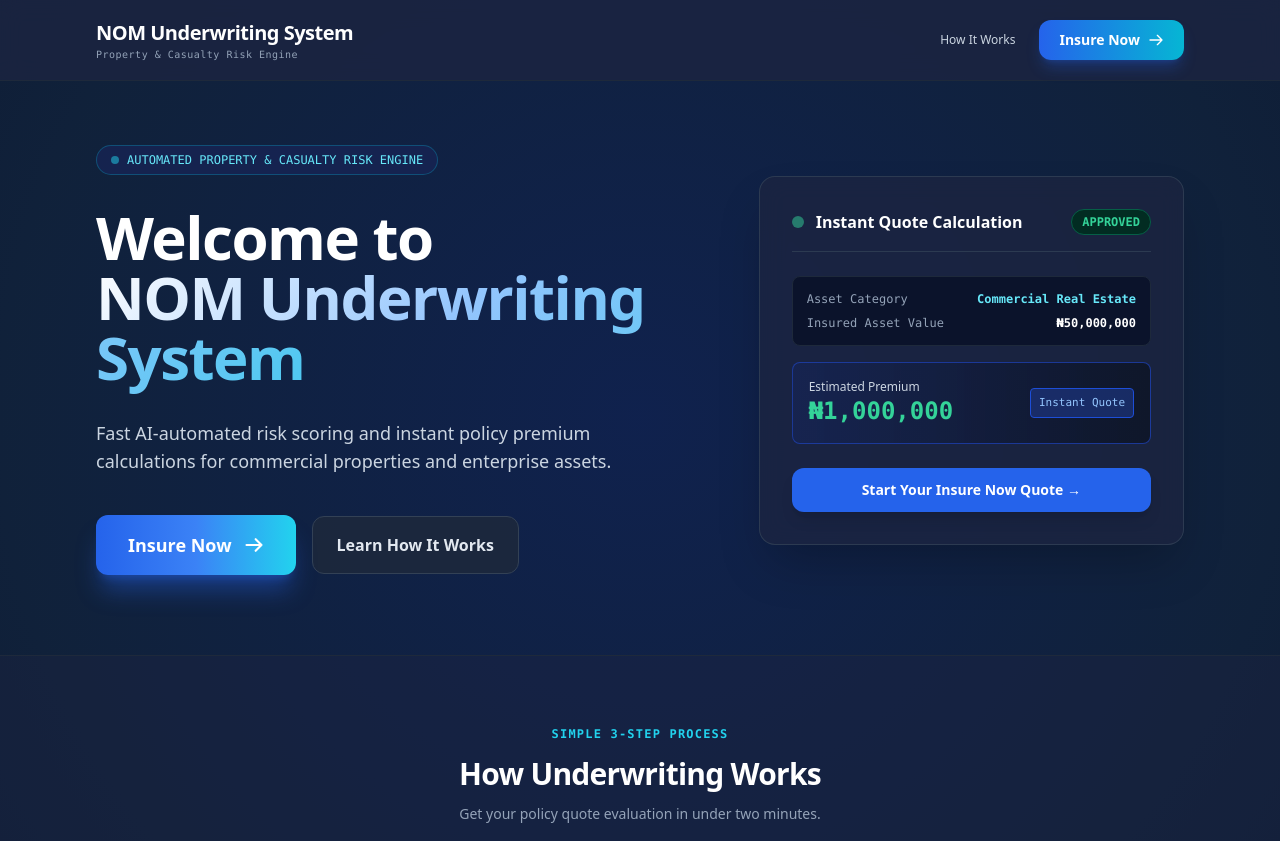
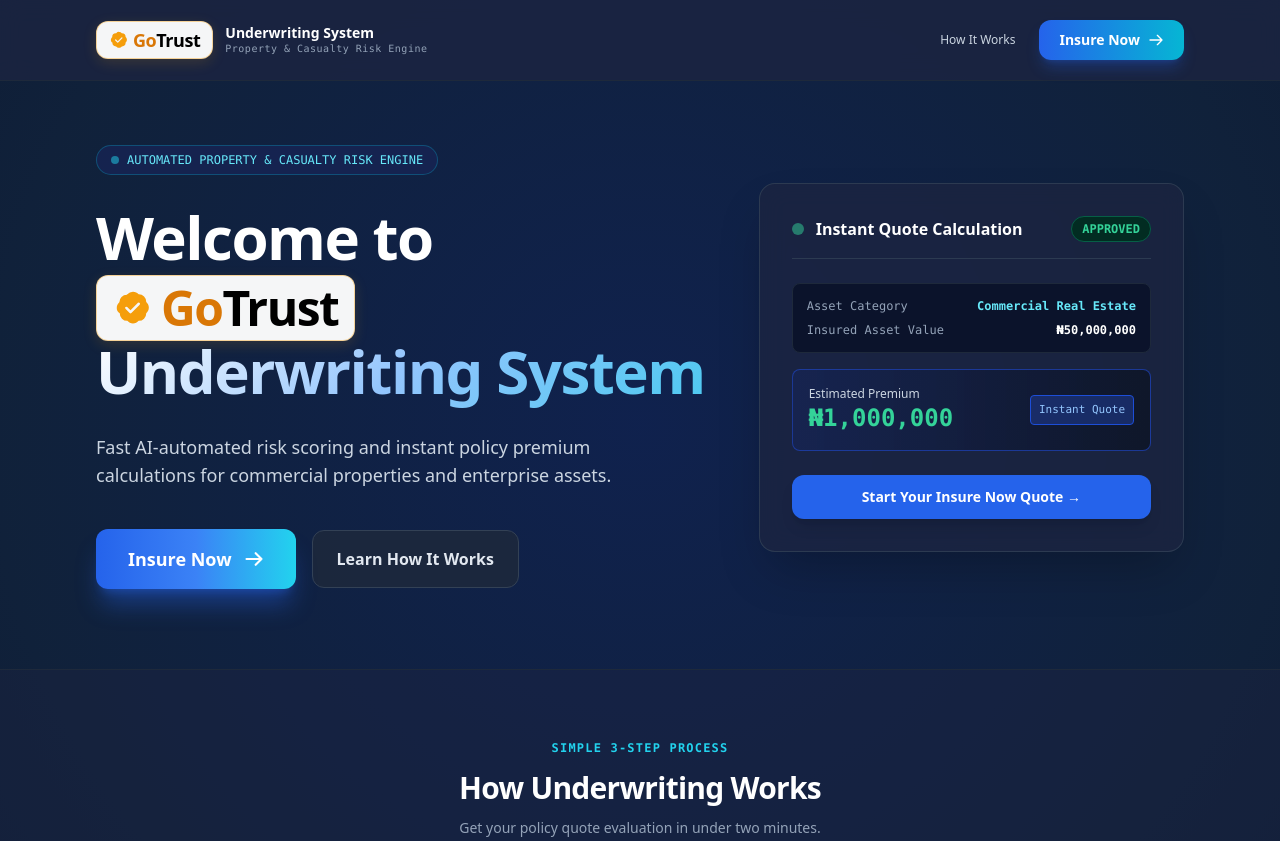
Before and after one commit to PrevailUgah/Nom-Insurance-Underwriting, a website: page public/index.html in a window 1280 px wide. Shown: the top 841 px of the page. Drawn offline with nearby package versions, Linux system fonts and the light colour scheme.

Commit message:
Please provide the code changes or file diffs you would like me to summarize.

```diff
--- a/public/index.html
+++ b/public/index.html
@@ -4,9 +4,9 @@
 <head>
     <meta charset="UTF-8">
     <meta name="viewport" content="width=device-width, initial-scale=1.0">
-    <title>NOM Underwriting System</title>
+    <title>GoTrust Underwriting System</title>
     <meta name="description"
-        content="Welcome to NOM Underwriting System - Fast automated Property & Casualty risk scoring and instant policy quotes.">
+        content="Welcome to GoTrust Underwriting System - Fast automated Property & Casualty risk scoring and instant policy quotes.">
     <!-- Tailwind CSS CDN -->
     <script src="https://cdn.tailwindcss.com"></script>
     <!-- Dark Blue Custom CSS Overrides -->
@@ -21,12 +21,20 @@
     <header class="border-b border-slate-800 bg-[#1c2541]/80 backdrop-blur-md sticky top-0 z-50">
         <div class="max-w-6xl mx-auto px-4 sm:px-6 lg:px-8 h-20 flex items-center justify-between">
             <!-- Brand Name -->
-            <a href="index.html" class="group">
-                <span
-                    class="font-extrabold text-xl tracking-tight text-white group-hover:text-cyan-400 transition-colors">NOM
-                    Underwriting System</span>
-                <span class="block text-[10px] text-slate-400 font-mono tracking-wider">Property & Casualty Risk
-                    Engine</span>
+            <a href="index.html" class="group flex items-center space-x-3">
+                <div class="gotrust-badge">
+                    <svg class="w-5 h-5 me-1 text-amber-500 fill-current shrink-0" viewBox="0 0 24 24">
+                        <path fill-rule="evenodd" clip-rule="evenodd"
+                            d="M8.603 3.799A4.49 4.49 0 0112 2.25c1.357 0 2.573.6 3.397 1.549a4.49 4.49 0 014.554 4.554c.949.824 1.549 2.04 1.549 3.397 0 1.357-.6 2.573-1.549 3.397a4.49 4.49 0 01-4.554 4.554c-.824.949-2.04 1.549-3.397 1.549-1.357 0-2.573-.6-3.397-1.549a4.49 4.49 0 01-4.554-4.554C2.85 14.573 2.25 13.357 2.25 12c0-1.357.6-2.573 1.549-3.397a4.49 4.49 0 014.554-4.554zM16.03 9.97a.75.75 0 00-1.06-1.06L10.5 13.39 8.53 11.42a.75.75 0 00-1.06 1.06l2.5 2.5a.75.75 0 001.06 0l5-5z" />
+                    </svg>
+                    <span class="gotrust-go text-lg tracking-tight">Go</span><span class="gotrust-trust text-lg tracking-tight">Trust</span>
+                </div>
+                <div>
+                    <span
+                        class="block text-sm font-extrabold text-white group-hover:text-cyan-400 transition-colors leading-tight">Underwriting System</span>
+                    <span class="block text-[10px] text-slate-400 font-mono tracking-wider">Property & Casualty Risk
+                        Engine</span>
+                </div>
             </a>
 
             <!-- Navigation Link & Action Button -->
@@ -62,7 +70,14 @@
                 <!-- Main Title requested by user -->
                 <h1 class="text-4xl sm:text-5xl lg:text-6xl font-black text-white tracking-tight leading-tight">
                     Welcome to <br>
-                    <span class="gradient-text">NOM Underwriting System</span>
+                    <div class="gotrust-badge text-3xl sm:text-4xl lg:text-5xl px-4 py-2 mt-2 me-2">
+                        <svg class="w-8 h-8 sm:w-10 sm:h-10 me-2 text-amber-500 fill-current shrink-0" viewBox="0 0 24 24">
+                            <path fill-rule="evenodd" clip-rule="evenodd"
+                                d="M8.603 3.799A4.49 4.49 0 0112 2.25c1.357 0 2.573.6 3.397 1.549a4.49 4.49 0 014.554 4.554c.949.824 1.549 2.04 1.549 3.397 0 1.357-.6 2.573-1.549 3.397a4.49 4.49 0 01-4.554 4.554c-.824.949-2.04 1.549-3.397 1.549-1.357 0-2.573-.6-3.397-1.549a4.49 4.49 0 01-4.554-4.554C2.85 14.573 2.25 13.357 2.25 12c0-1.357.6-2.573 1.549-3.397a4.49 4.49 0 014.554-4.554zM16.03 9.97a.75.75 0 00-1.06-1.06L10.5 13.39 8.53 11.42a.75.75 0 00-1.06 1.06l2.5 2.5a.75.75 0 001.06 0l5-5z" />
+                        </svg>
+                        <span class="gotrust-go">Go</span><span class="gotrust-trust">Trust</span>
+                    </div>
+                    <span class="gradient-text block sm:inline mt-1">Underwriting System</span>
                 </h1>
 
                 <!-- Clear, Simple Subtitle -->
@@ -305,10 +320,17 @@
     <footer class="border-t border-slate-800 bg-[#0b132b] py-8 text-xs text-slate-500">
         <div
             class="max-w-6xl mx-auto px-4 sm:px-6 lg:px-8 flex flex-col sm:flex-row items-center justify-between gap-4">
-            <div>
-                <span class="text-slate-300 font-semibold">NOM Underwriting System</span>
+            <div class="flex items-center space-x-2">
+                <div class="gotrust-badge text-xs px-2.5 py-1">
+                    <svg class="w-4 h-4 me-1 text-amber-500 fill-current shrink-0" viewBox="0 0 24 24">
+                        <path fill-rule="evenodd" clip-rule="evenodd"
+                            d="M8.603 3.799A4.49 4.49 0 0112 2.25c1.357 0 2.573.6 3.397 1.549a4.49 4.49 0 014.554 4.554c.949.824 1.549 2.04 1.549 3.397 0 1.357-.6 2.573-1.549 3.397a4.49 4.49 0 01-4.554 4.554c-.824.949-2.04 1.549-3.397 1.549-1.357 0-2.573-.6-3.397-1.549a4.49 4.49 0 01-4.554-4.554C2.85 14.573 2.25 13.357 2.25 12c0-1.357.6-2.573 1.549-3.397a4.49 4.49 0 014.554-4.554zM16.03 9.97a.75.75 0 00-1.06-1.06L10.5 13.39 8.53 11.42a.75.75 0 00-1.06 1.06l2.5 2.5a.75.75 0 001.06 0l5-5z" />
+                    </svg>
+                    <span class="gotrust-go">Go</span><span class="gotrust-trust">Trust</span>
+                </div>
+                <span class="text-slate-300 font-semibold">Underwriting System</span>
             </div>
-            <p>&copy; 2026 Nom Technologies.</p>
+            <p>&copy; 2026 GoTrust Technologies.</p>
             <div>
                 <a href="form.html" class="text-cyan-400 hover:underline">Insure Now Portal &rarr;</a>
             </div>
--- a/public/styles.css
+++ b/public/styles.css
@@ -104,3 +104,38 @@
 ::-webkit-scrollbar-thumb:hover {
   background: var(--accent-cyan);
 }
+
+/* ==========================================================================
+   GoTrust Brand Identity Styles
+   ========================================================================== */
+.gotrust-badge {
+  background: rgba(255, 255, 255, 0.96);
+  border: 1px solid rgba(245, 158, 11, 0.4);
+  box-shadow: 0 4px 14px 0 rgba(245, 158, 11, 0.15);
+  display: inline-flex;
+  align-items: center;
+  border-radius: 0.75rem;
+  padding: 0.25rem 0.75rem;
+  transition: all 0.2s ease-in-out;
+}
+
+.gotrust-badge:hover {
+  background: #ffffff;
+  border-color: rgba(245, 158, 11, 0.7);
+  box-shadow: 0 6px 20px 0 rgba(245, 158, 11, 0.25);
+}
+
+.gotrust-go {
+  color: #d97706;
+  font-weight: 900;
+}
+
+.gotrust-trust {
+  color: #000000;
+  font-weight: 900;
+}
+
+.verified-tick-icon {
+  color: #f59e0b;
+  fill: currentColor;
+}
--- a/server.js
+++ b/server.js
@@ -160,5 +160,5 @@
 
 // Start Server
 app.listen(PORT, () => {
-  console.log(`🚀 NOM Underwriting System running on http://localhost:${PORT}`);
+  console.log(`🚀 GoTrust Underwriting System running on http://localhost:${PORT}`);
 });
```
Also changed, not shown: public/form.html (+16 -8 lines), Readme.md.
